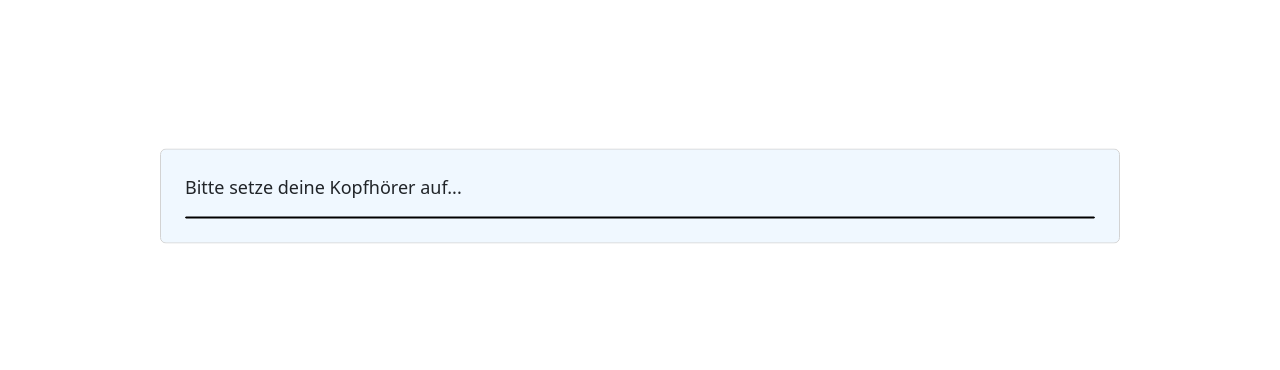
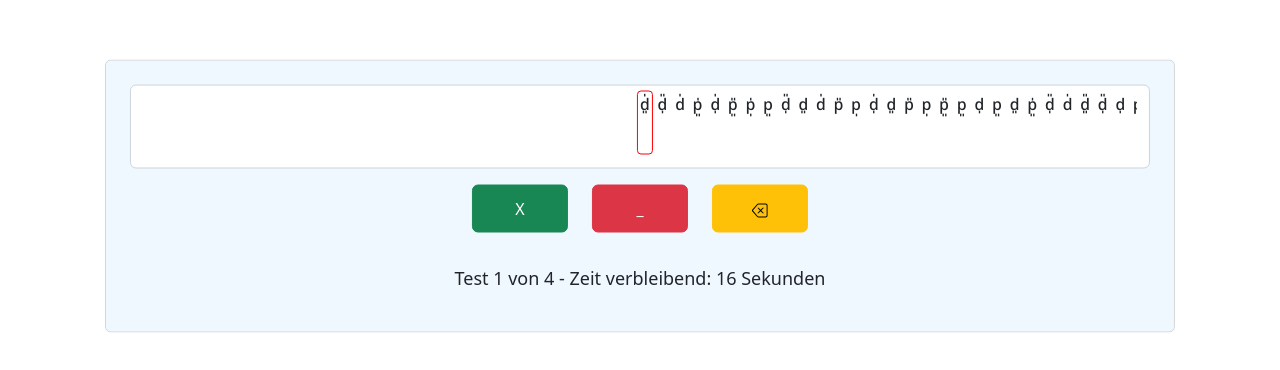
Before and after one commit to elimatao/mozartstudie, a React (Create React App) app: page / in a window 1280 px wide. Shown: the part 204-574 px from the top of the page. Built offline with nearby package versions, Linux system fonts and the light colour scheme.

Commit message:
Löse endlich das Problem mit den ollen ds  auf Apple-Geräten.

```diff
--- a/public/style.css
+++ b/public/style.css
@@ -6,7 +6,6 @@
 
 
 .App {
-  /*font-family: nsm;*/
   font-size: 18px;
   position: absolute;
   left: 50%;
@@ -29,13 +28,16 @@
   /*margin-bottom: 48px;*/
 }
 
-/*@import url('https://fontlibrary.org/face/dejavu-sans-mono');*/
 .concentration-test-text{
   text-align: left;
-  letter-spacing: 8px; /* Macht nur Buchstaben auseinander, ändert nichts an den Breitenunterschieden einzelner Zeichen */
   font-size: 1rem;
   font-family: nsm;
   overflow: hidden;
+}
+
+/* Großes Dankeschön an Thomas */
+.concentration-test-text span{
+  padding-right: 0.5rem;
 }
 
 #test-input{
--- a/src/Constants.js
+++ b/src/Constants.js
@@ -3,14 +3,14 @@ const dev = {
 
     testCountDown: 1,
     test1:{
-        duration: 40,
+        duration: 20,
         reps: 4
     },
     test2:{
         duration: 3,
         reps: 2
     },
-    startDiv: 2, // #######################################
+    startDiv: 1, // #######################################
     music: {
         controls: 2,
         duration: 5
--- a/src/Introduction.js
+++ b/src/Introduction.js
@@ -55,7 +55,7 @@ export default function Introduction({handleDivChange}){
 
 
 function IntroductionTest({setInputCorrect}){
-    const [currInput, setCurrInput] = useState("");
+    const [currInput, setCurrInput] = useState([]);
 
     let inputCorrect = true;
 
@@ -68,34 +68,37 @@ function IntroductionTest({setInputCorrect}){
 
     var renderedStrL = [];
     var renderedStrR = [];
+    var renderedInput = [];
 
-    str.map((c, i)=>{  // c: Objekt aus der Liste, i: Listenindex
+    for (let i = 0; i < str.length; i++) {
         if(currInput[i] === undefined){
-            renderedStrR.push(<span key={i}>{c}</span>);
+            renderedStrR.push(<span key={i}>{str[i]}</span>);
+            inputCorrect = false;
+        } else if(currInput[i] === solutionStr[i]){
+            renderedStrL.push(<span key={i} className="text-success">{str[i]}</span>)
+        } else{
+            renderedStrL.push(<span key={i} className={"text-danger"}>{str[i]}</span>);
             inputCorrect = false;
         }
+    }
 
-        else if(currInput[i] === solutionStr[i]){
-            renderedStrL.push(<span key={i} className={"text-success"}>{c}</span>);
-        }
-        else{
-            renderedStrL.push(<span key={i} className={"text-danger"}>{c}</span>);
-            inputCorrect = false;
-        }
-    })
-
+    for (let i = 0; i < currInput.length; i++) {
+        renderedInput.push(<span key={i}>{currInput[i]}</span>);
+    }
 
     useEffect(()=>{
         setInputCorrect(inputCorrect);
     }, [inputCorrect]);
 
     useEffect(()=>{
-        setCurrInput(currInput.slice(0, str.length));
+        if(currInput.length > str.length){
+            setCurrInput(currInput.slice(0, str.length));
+        }
     }, [currInput])
 
     return(
         <div className="form-group">
-            <TestOutput currInput={currInput} renderedStrL={renderedStrL} renderedStrR={renderedStrR}/>
+            <TestOutput currInput={renderedInput} renderedStrL={renderedStrL} renderedStrR={renderedStrR}/>
             <TestInput currInput={currInput} setCurrInput={setCurrInput} />
         </div>
     );
--- a/src/Test.js
+++ b/src/Test.js
@@ -13,13 +13,18 @@ export default function Test({handleDivChange, globTestProgress, reps, duration,
 
     var renderedStrL = [];
     var renderedStrR = [];
+    var renderedInput = [];
 
     for(let i = 0; i<str.randString.length; i++){
         if(currInput[i] === undefined){
-            renderedStrR.push(<span>{str.randString[i]}</span>);
+            renderedStrR.push(<span key={i}>{str.randString[i]}</span>);
         } else{
-            renderedStrL.push(<span>{str.randString[i]}</span>);
+            renderedStrL.push(<span key={i}>{str.randString[i]}</span>);
         }
+    }
+
+    for (let i = 0; i < currInput.length; i++) {
+        renderedInput.push(<span key={i}>{currInput[i]}</span>);
     }
 
     useEffect(()=>{
@@ -51,6 +56,12 @@ export default function Test({handleDivChange, globTestProgress, reps, duration,
         }
     }, [testProgress])
 
+    useEffect(()=>{
+        if(currInput.length > str.randString.length){
+            setCurrInput(currInput.slice(0, str.randString.length));
+        }
+    }, [currInput])
+
     return (
         testProgress === 0 ? (
             <div className="text-center">
@@ -60,7 +71,7 @@ export default function Test({handleDivChange, globTestProgress, reps, duration,
         ) : (
             <>
                 <div className="form-group">
-                    <TestOutput currInput={currInput} renderedStrL={renderedStrL} renderedStrR={renderedStrR}/>
+                    <TestOutput currInput={renderedInput} renderedStrL={renderedStrL} renderedStrR={renderedStrR}/>
                     <TestInput currInput={currInput} setCurrInput={setCurrInput}/>
                 </div>
 
--- a/src/utils.js
+++ b/src/utils.js
@@ -21,11 +21,11 @@ export function generateRandString(strLen=56){
         if(Math.random() < 0.25){ // Verteilung: 1/4
             let posChar = Math.floor(Math.random() * goodChars.length);
             solutionString += "x";
-            randString.push(goodChars[posChar].normalize("NFKD"));
+            randString.push(goodChars[posChar]);
         } else{
             let posChar = Math.floor(Math.random() * badChars.length);
             solutionString += "_";
-            randString.push(badChars[posChar].normalize("NFKD"));
+            randString.push(badChars[posChar]);
         }
     }
     return {solutionString, randString};
```
